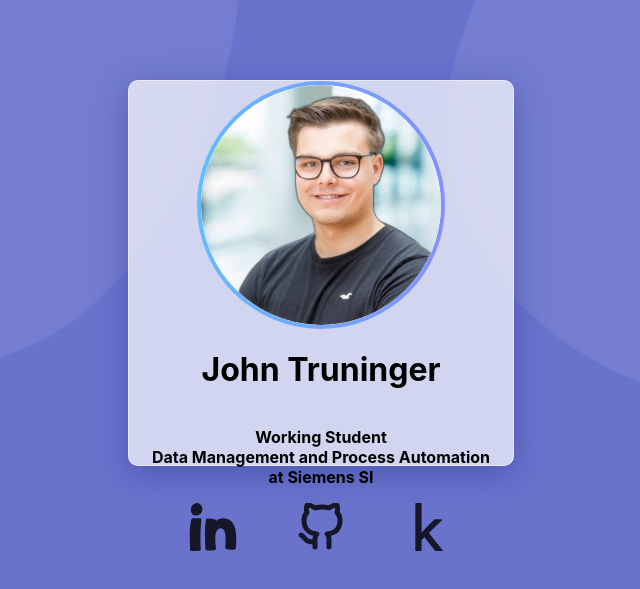
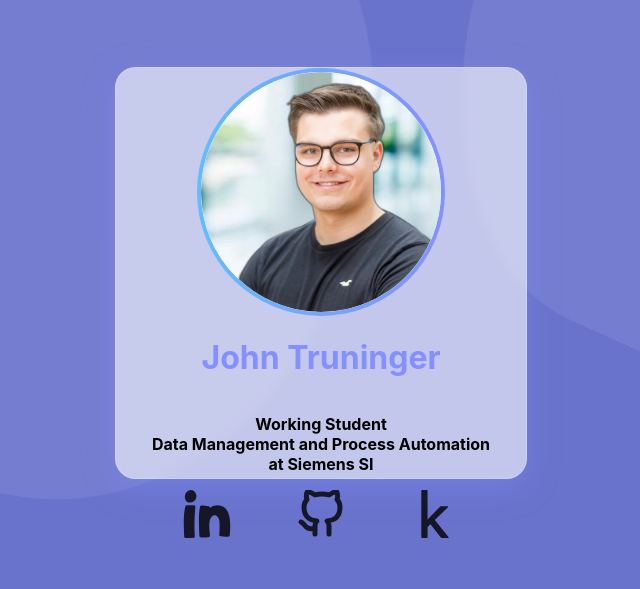
Before and after one commit to JohnTrunix/personal-website, a React app: page / in a window 1280 px wide. Shown: the part 127-716 px from the top of the page, without its empty margins (319-959 px from the left). Built offline with nearby package versions, Linux system fonts and the light colour scheme.

Commit message:
style changes

```diff
--- a/public/index.html
+++ b/public/index.html
@@ -7,8 +7,7 @@
     <title>JohnTrunix</title>
     <meta name="description" content="My personal website selfmade with react">
     <meta name="author" content="John Truninger">
-    <meta name="robots" content="noindex, nofollow">
-    <meta name="rating" content="general">
+    <meta name="rating" content="safe for kids">
     <link rel="apple-touch-icon" href="%PUBLIC_URL%/logo192.png" />
     <!--
       manifest.json provides metadata used when your web app is installed on a
--- a/src/css/App.css
+++ b/src/css/App.css
@@ -14,20 +14,16 @@
   justify-content: space-evenly;
   border-radius: 10%;
   background-color: white;
-  width: 30vw;
-  height: 30vw;
-  background: rgba( 255, 255, 255, 0.7 );
-  box-shadow: 0 8px 32px 0 rgba( 31, 38, 135, 0.37 );
-  backdrop-filter: blur( 20px );
-  -webkit-backdrop-filter: blur( 10px );
-  border-radius: 10px;
-  border: 1px solid rgba( 255, 255, 255, 0.5 );
-
+  width: 32vw;
+  height: 32vw;
+  background: rgba(255, 255, 255, 0.6);
+  box-shadow: 0 0.5rem 2rem 0 rgba(132, 144, 255, 0.4);
+  backdrop-filter: blur(0.3rem);
+  -webkit-backdrop-filter: blur(0.3rem);
+  border-radius: 5%;
+  border: 1px solid rgba(255, 255, 255, 0.2);
 }
 
-/*  background: rgb(175,0,255);
-    background: linear-gradient(90deg, rgba(175,0,255,0.5046219171262255) 0%, rgba(102,0,255,0.5046219171262255) 100%);
-*/
 
 .app_container_img{
   width: 15rem;
@@ -35,7 +31,7 @@
   background: linear-gradient(#fff, #fff) padding-box,
   linear-gradient(to right, #63bcfc, #8490ff) border-box;
   border: 0.3rem solid transparent;
-  border-radius: 50%
+  border-radius: 50%;
 }
 
 
@@ -58,6 +54,8 @@
   width: 3rem;
   height: 3rem;
   opacity: 0.8;
+  transform: delay(100ms);
+  transition: all 500ms ease-in-out;
 }
 
 .app_container_social_icon:hover{
--- a/src/css/background.css
+++ b/src/css/background.css
@@ -23,8 +23,8 @@
 }
 .container::before, .container::after {
     content: "";
-    width: 50vmax;
-    height: 50vmax;
+    width: 60vmax;
+    height: 60vmax;
     position: absolute;
     background: rgba(255,255,255,0.07);
     left: -20vmin;
@@ -37,24 +37,24 @@
 }
 .container::after {
     width: 80vmin;
-    height: 70vmin;
+    height: 80vmin;
     left: auto;
     right: -10vmin;
     top: auto;
     bottom: 0;
-    animation: morph 10s linear infinite alternate, spin 26s linear infinite reverse;
+    animation: morph 5s linear infinite alternate, spin 30s linear infinite reverse;
     transform-origin: 20% 20%;
 }
 
 
 
 @keyframes morph {
-    0% {border-radius: 40% 60% 10% 40% / 70% 30% 70% 30%;}
-    100% {border-radius: 40% 60%;}
-  }
+  0% {border-radius: 40% 60% 60% 40% / 70% 30% 70% 30%;}
+  100% {border-radius: 70% 30% 70% 30% / 40% 60% 60% 40%;}
+}
 
 @keyframes spin {
-    to {
-      transform: rotate(1turn);
-    }
+  to {
+    transform: rotate(1turn);
   }
+}
--- a/src/css/index.css
+++ b/src/css/index.css
@@ -8,3 +8,7 @@ body {
 html {
   background: #002
 }
+
+h1 {
+  color: #8490ff;
+}
```
